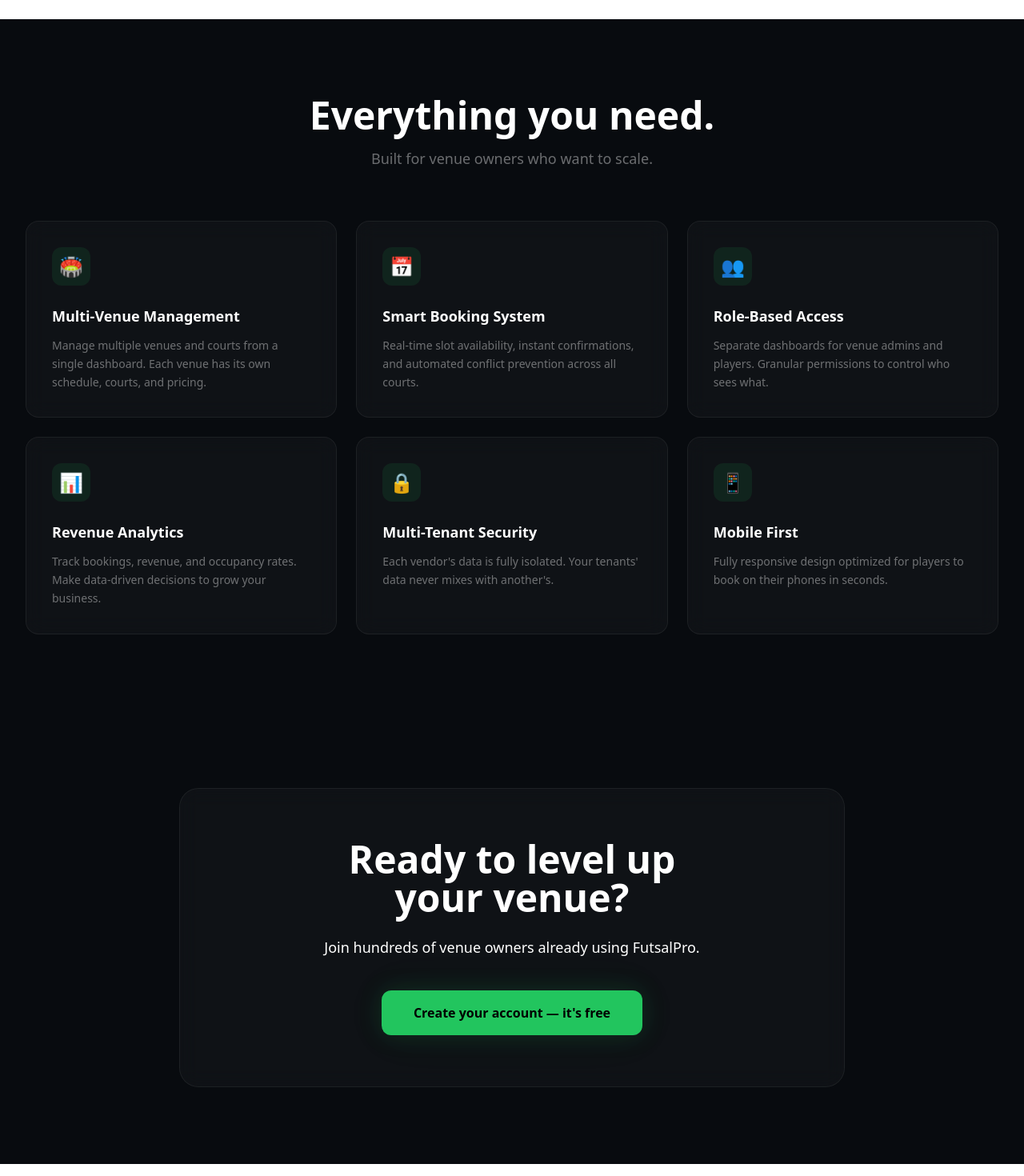
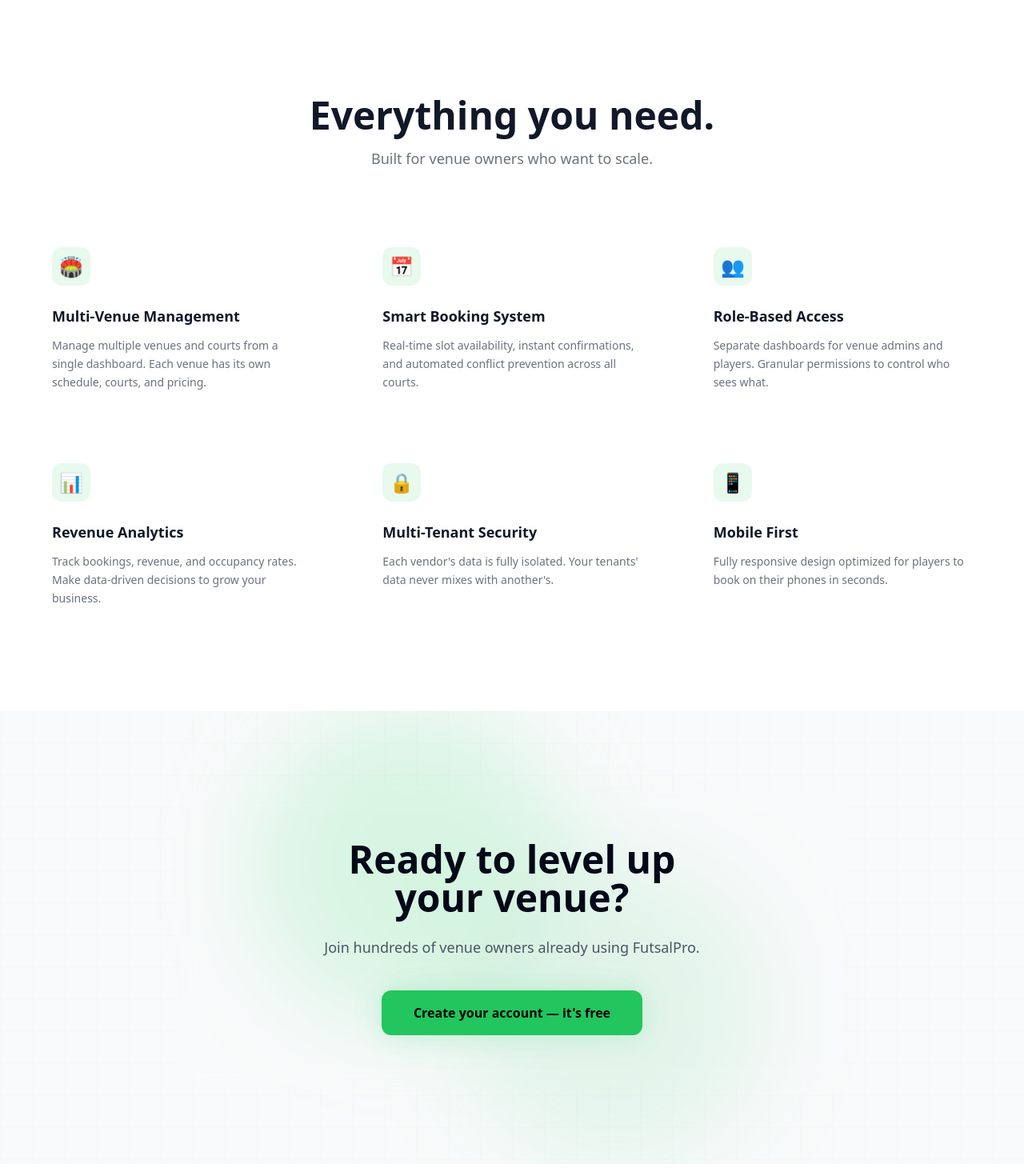
Before and after one commit to prakhyat-shrestha/futsal-saas-front, a Next.js app: page / in a window 1280 px wide. Shown: the part 700-2170 px from the top of the page at 80% size. Built offline with nearby package versions, Linux system fonts and the light colour scheme.

Commit message:
switch to light mode - homepage fix

```diff
--- a/app/globals.css
+++ b/app/globals.css
@@ -61,11 +61,8 @@
   * {
     @apply border-border;
   }
-    html {
-    @apply dark;
-  }
   body {
-    @apply bg-[#080B0F] text-white;
+     @apply bg-background text-foreground;
   }
 }
 
--- a/app/layout.tsx
+++ b/app/layout.tsx
@@ -23,8 +23,8 @@ export default function RootLayout({
   children: React.ReactNode;
 }>) {
   return (
-    <html lang="en" className="dark">
-       <body className="bg-[#080B0F] text-white antialiased">{children}</body>
+    <html lang="en" >
+       <body className="bg-background text-foreground antialiased">{children}</body>
     </html>
   );
 }
--- a/components/CTA.tsx
+++ b/components/CTA.tsx
@@ -2,12 +2,31 @@ import Link from "next/link"
 
 export function CTA() {
     return (
-        <section className="relative z-10 max-w-4xl mx-auto px-8 py-24 text-center">
+        <section className="relative overflow-hidden py-24">
+            {/* Background layer */}
+            <div className="absolute inset-0 -z-10">
+                {/* base tint */}
+                <div className="absolute inset-0 bg-gray-50" />
+                {/* subtle grid pattern */}
+                <div
+                    className="absolute inset-0 opacity-[0.4]"
+                    style={{
+                        backgroundImage:
+                            "linear-gradient(to right, #00000008 1px, transparent 1px), linear-gradient(to bottom, #00000008 1px, transparent 1px)",
+                        backgroundSize: "40px 40px",
+                    }}
+                />
+                {/* green glow blobs */}
+                <div className="absolute top-0 left-1/4 w-96 h-96 bg-green-400/20 rounded-full blur-3xl" />
+                <div className="absolute bottom-0 right-1/4 w-96 h-96 bg-green-500/10 rounded-full blur-3xl" />
+            </div>
+
+            <div className="relative z-10 max-w-4xl mx-auto px-8 text-center">
                 <div className="glass rounded-3xl p-16 border border-green-500/10">
                     <h2 className="font-syne font-extrabold text-4xl md:text-5xl mb-6">
                         Ready to level up<br />your venue?
                     </h2>
-                 <p className="font-dm text-white text-lg mb-10">
+                    <p className="font-dm text-gray-600 text-lg mb-10">
                         Join hundreds of venue owners already using FutsalPro.
                     </p>
                     <Link
@@ -17,6 +36,7 @@ export function CTA() {
                         Create your account — it's free
                     </Link>
                 </div>
+            </div>
         </section>
     )
 }
--- a/components/Features.tsx
+++ b/components/Features.tsx
@@ -2,11 +2,14 @@
 
 export function Features() {
     return (
-
         <section id="features" className="relative z-10 max-w-7xl mx-auto px-8 py-24">
             <div className="text-center mb-16">
-                <h2 className="font-syne font-bold text-4xl md:text-5xl mb-4">Everything you need.</h2>
-                <p className="font-dm text-white/40 text-lg max-w-xl mx-auto">Built for venue owners who want to scale.</p>
+                <h2 className="font-syne font-bold text-4xl md:text-5xl mb-4 text-gray-900">
+                    Everything you need.
+                </h2>
+                <p className="font-dm text-gray-500 text-lg max-w-xl mx-auto">
+                    Built for venue owners who want to scale.
+                </p>
             </div>
 
             <div className="grid md:grid-cols-3 gap-6">
@@ -17,15 +20,14 @@ export function Features() {
                         style={{ animationDelay: `${i * 100}ms` }}
                     >
                         <div className="w-12 h-12 bg-green-500/10 rounded-xl flex items-center justify-center mb-6 group-hover:bg-green-500/20 transition-colors">
-                            <span className="text-green-400 text-2xl">{f.icon}</span>
+                            <span className="text-green-600 text-2xl">{f.icon}</span>
                         </div>
-                        <h3 className="font-syne font-semibold text-lg mb-3">{f.title}</h3>
-                        <p className="font-dm text-white/40 text-sm leading-relaxed">{f.desc}</p>
+                        <h3 className="font-syne font-semibold text-lg mb-3 text-gray-900">{f.title}</h3>
+                        <p className="font-dm text-gray-500 text-sm leading-relaxed">{f.desc}</p>
                     </div>
                 ))}
             </div>
         </section>
-
     )
 }
 
--- a/components/Hero.tsx
+++ b/components/Hero.tsx
@@ -21,7 +21,7 @@ export function Hero() {
                <h1 className="text-4xl tracking-tight font-extrabold text-gray-900 sm:text-5xl md:text-6xl">
                  <span className="block xl:inline">Run Your Futsal Empire.
                  </span>{" "}
-                 <span className="block text-primary-foreground xl:inline">One platform. Multiple venues. Zero chaos.</span>
+                 <span className="block text-primary xl:inline">One platform. Multiple venues. Zero chaos.</span>
                </h1>
               <p className="mt-3 text-base text-gray-500 sm:mt-5 sm:text-lg sm:max-w-xl sm:mx-auto md:mt-5 md:text-xl lg:mx-0">
                Built for the hustlers running futsal venues across Nepal. FutsalPro gives you the tools of a big operation, without the complexity.
--- a/components/Navbar.tsx
+++ b/components/Navbar.tsx
@@ -36,12 +36,12 @@ export function Navbar() {
           </div>
           <div className="hidden sm:ml-6 sm:flex sm:items-center">
            <Link href="/login">
-              <Button variant="ghost" className="text-gray-500 hover:text-white">
+            <Button variant="ghost">
               Log in
             </Button>
           </Link>
           <Link href="/signup">
-              <Button variant="default" className="ml-3 text-gray-500 hover:text-black">
+            <Button variant="default" className="ml-3">
               Sign up
             </Button>
           </Link>
```
Lines whose indentation alone changed are shown as unchanged.
